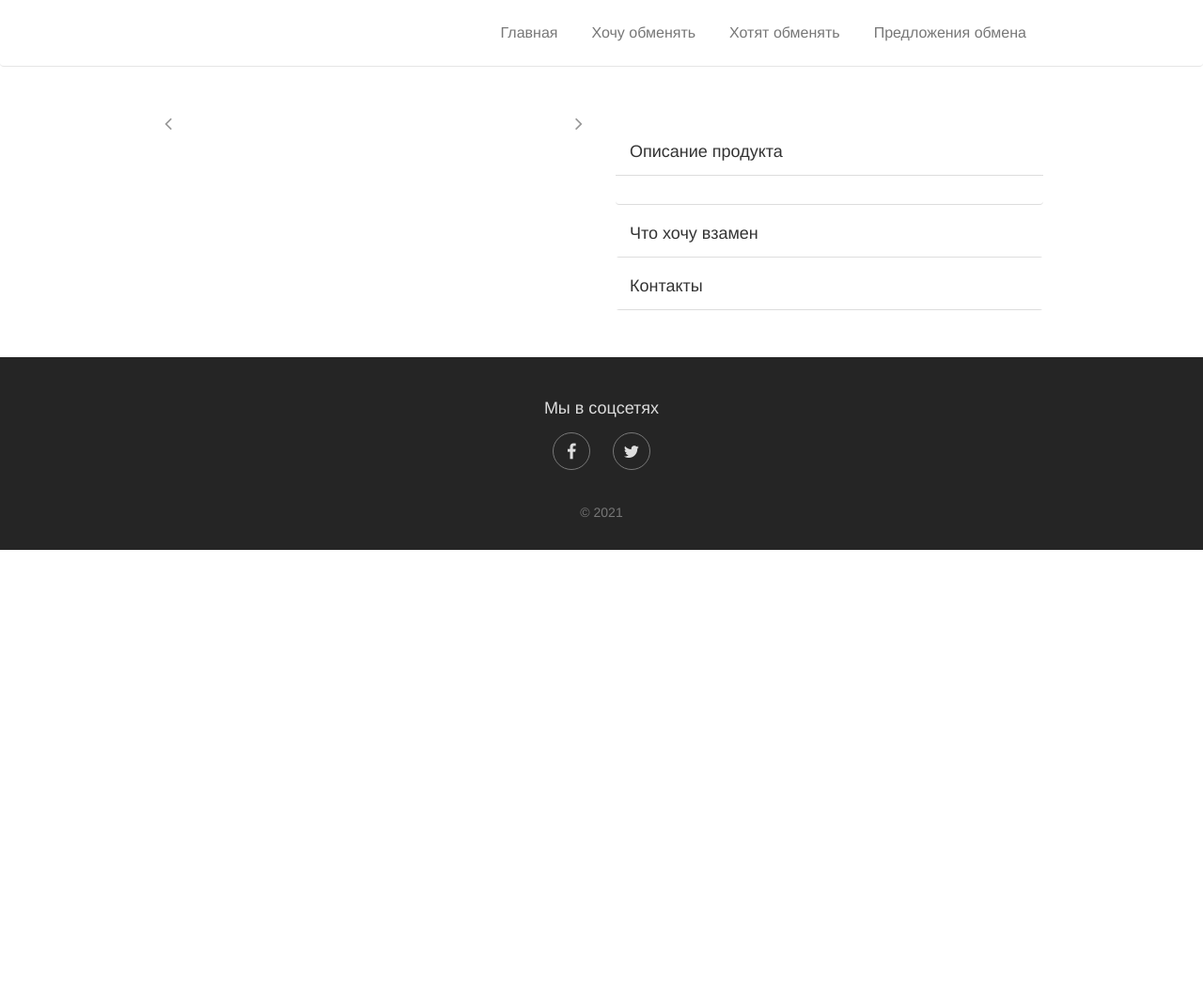
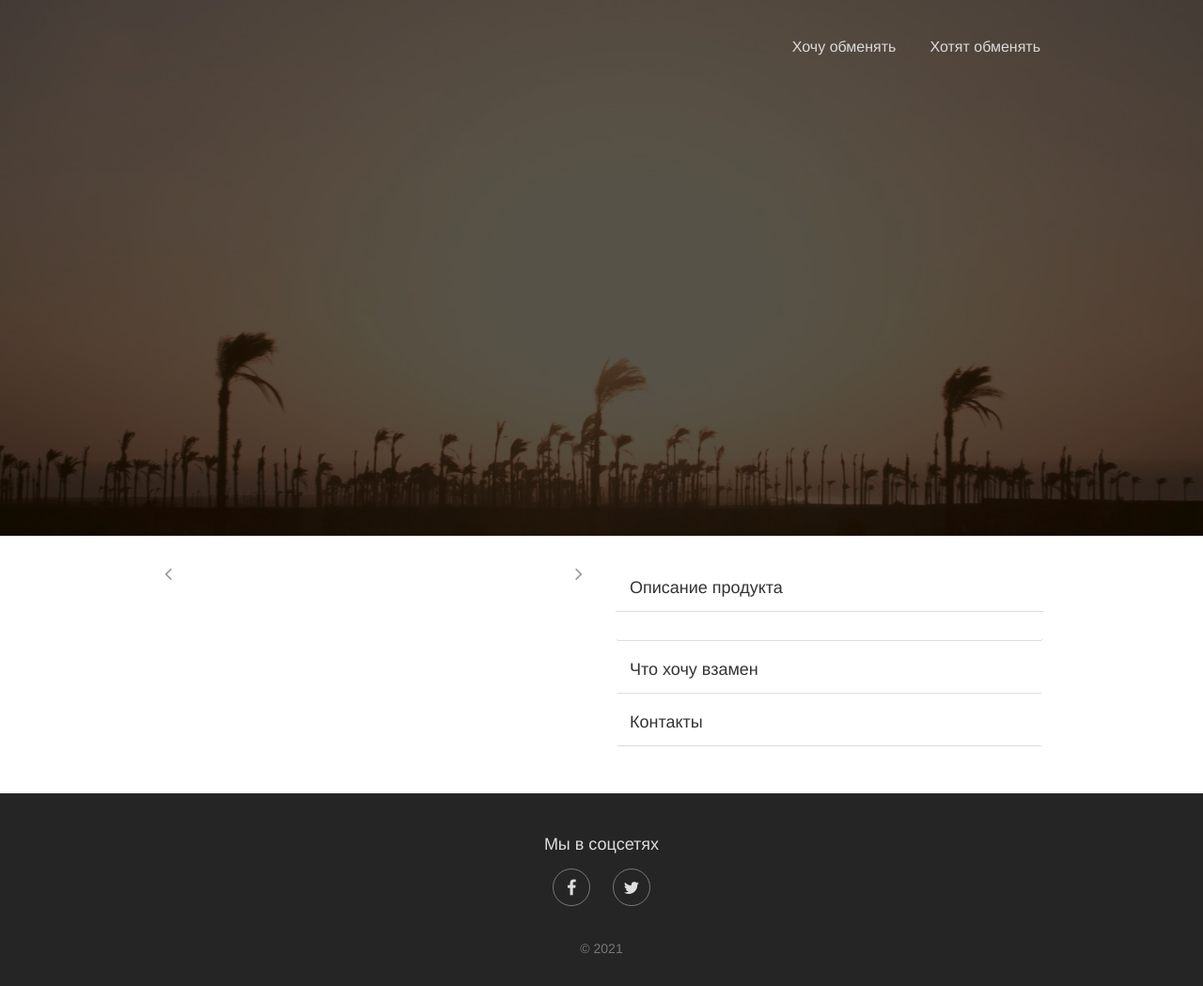
Before and after one commit to savilard/stuff-excange, a Django app: template app/exchangeapp/templates/product/product_details.html in a window 1280 px wide. Shown: the whole page at 94% size. Before the commit the page ends 585 px from the top, so only its background shows below. Run offline with Django 3.2, Linux system fonts and the light colour scheme; the template is opened without the code that fills it, so the values that code supplies are empty; parts of the project's set-up code (start-up, migrations or seed data) failed here and were passed over; some libraries are stand-ins or nearby versions; some web fonts are replaced.

Commit message:
template(excahgeapp): update links to header

```diff
--- a/app/exchangeapp/templates/product/product_details.html
+++ b/app/exchangeapp/templates/product/product_details.html
@@ -21,7 +21,7 @@
 
 <body class="product-page">
 
-<nav class="navbar navbar-default" role="navigation">
+<nav class="navbar navbar-transparent navbar-fixed-top" role="navigation">
   <div class="container">
     <div class="navbar-header">
       <button id="menu-toggle" type="button" class="navbar-toggle">
@@ -35,23 +35,13 @@
     <div class="collapse navbar-collapse">
       <ul class="nav navbar-nav navbar-right">
         <li>
-          <a href="#">
-            Главная
-          </a>
-        </li>
-        <li>
-          <a href="#">
+          <a href="{% url 'add-product' %}">
             Хочу обменять
           </a>
         </li>
         <li>
-          <a href="#">
+          <a href="{% url 'display-all-products' %}">
             Хотят обменять
-          </a>
-        </li>
-        <li>
-          <a href="#">
-            Предложения обмена
           </a>
         </li>
       </ul>
@@ -61,6 +51,15 @@
 </nav>
 
 <div class="wrapper">
+  <div class="parallax filter-black">
+    <div class="parallax-image">
+      <img src="{% static 'img/thumb.jpg' %}" alt="..."/>
+    </div>
+    <div class="small-info">
+      <h1>{{ object.title|upper }}</h1>
+    </div>
+  </div>
+
   <div class="section">
     <div class="container">
       <div class="row">
@@ -100,11 +99,6 @@
         </div>
 
         <div class="col-md-6">
-          <div class="product-details">
-            <a href="#">
-              <h3 class="title">{{ object.title }}</h3>
-            </a>
-          </div>
           <div class="panel-group" id="accordion" role="tablist" aria-multiselectable="true">
             <div class="panel panel-default">
               <div class="panel-heading" role="tab" id="headingOne">
--- a/app/exchangeapp/urls.py
+++ b/app/exchangeapp/urls.py
@@ -3,8 +3,8 @@ from django.urls import path
 from . import views
 
 urlpatterns = [
-    path('add_product/', views.ProductAddView.as_view(), name="AddProductView"),
-    path('all_products/', views.ProductsDisplayAllView.as_view(), name="display-all-products"),
+    path('add_product/', views.ProductAddView.as_view(), name='add-product'),
+    path('all_products/', views.ProductsDisplayAllView.as_view(), name='display-all-products'),
     path('<str:username>/products/', views.UserProductsView.as_view(), name='user-products-list'),
     path('<slug:slug>/', views.ProductDetailView.as_view(), name="product-detail"),
 ]
```
Also changed, not shown: app/exchangeapp/templates/product/all_products.html (+2 -12 lines), app/exchangeapp/templates/product/user_products.html (+2 -12 lines).
